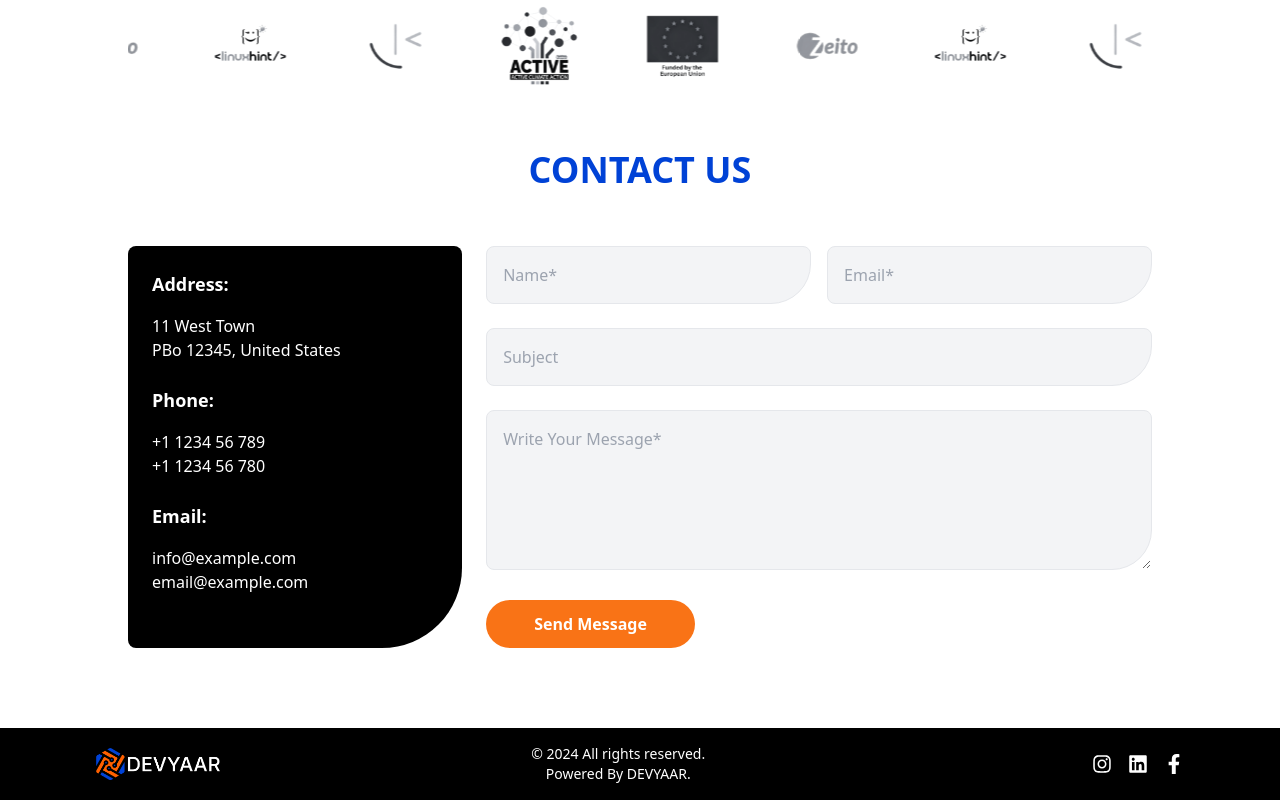
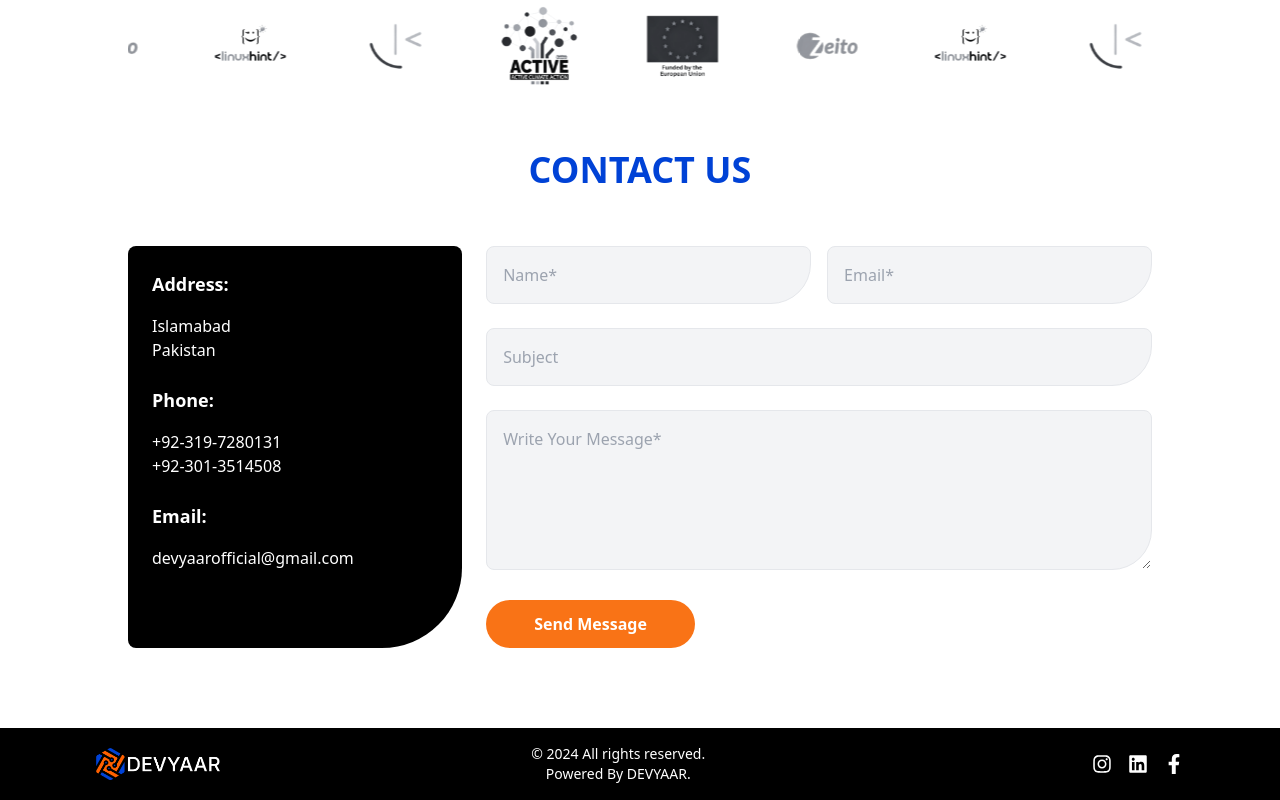
Before and after one commit to mk-muzzammil/DevYaar-Portfolio-Website, a React (Vite) app: page / in a window 1280 px wide. Shown: the part 5682-6482 px from the top of the page. Built offline with nearby package versions, Linux system fonts and the light colour scheme.

Commit message:
Contact Section cont writed

```diff
--- a/src/components/Contact/Contact.jsx
+++ b/src/components/Contact/Contact.jsx
@@ -66,16 +66,15 @@ const Contact = () => {
       <div className="w-full max-w-6xl flex flex-col md:flex-row rounded-lg p-6 md:p-8 space-y-6 md:space-y-0 md:space-x-6">
         <div className="bg-black dark:bg-primary text-white p-6 rounded-lg rounded-br-[80px] md:w-1/3">
           <h3 className="text-lg font-bold mb-4">Address:</h3>
-          <p>11 West Town</p>
-          <p>PBo 12345, United States</p>
+          <p>Islamabad</p>
+          <p>Pakistan</p>
 
           <h3 className="text-lg font-bold mt-6 mb-4">Phone:</h3>
-          <p>+1 1234 56 789</p>
-          <p>+1 1234 56 780</p>
+          <p>+92-319-7280131</p>
+          <p>+92-301-3514508</p>
 
           <h3 className="text-lg font-bold mt-6 mb-4">Email:</h3>
-          <p>info@example.com</p>
-          <p>email@example.com</p>
+          <p>devyaarofficial@gmail.com</p>
         </div>
 
         <div className="md:w-2/3">
```
